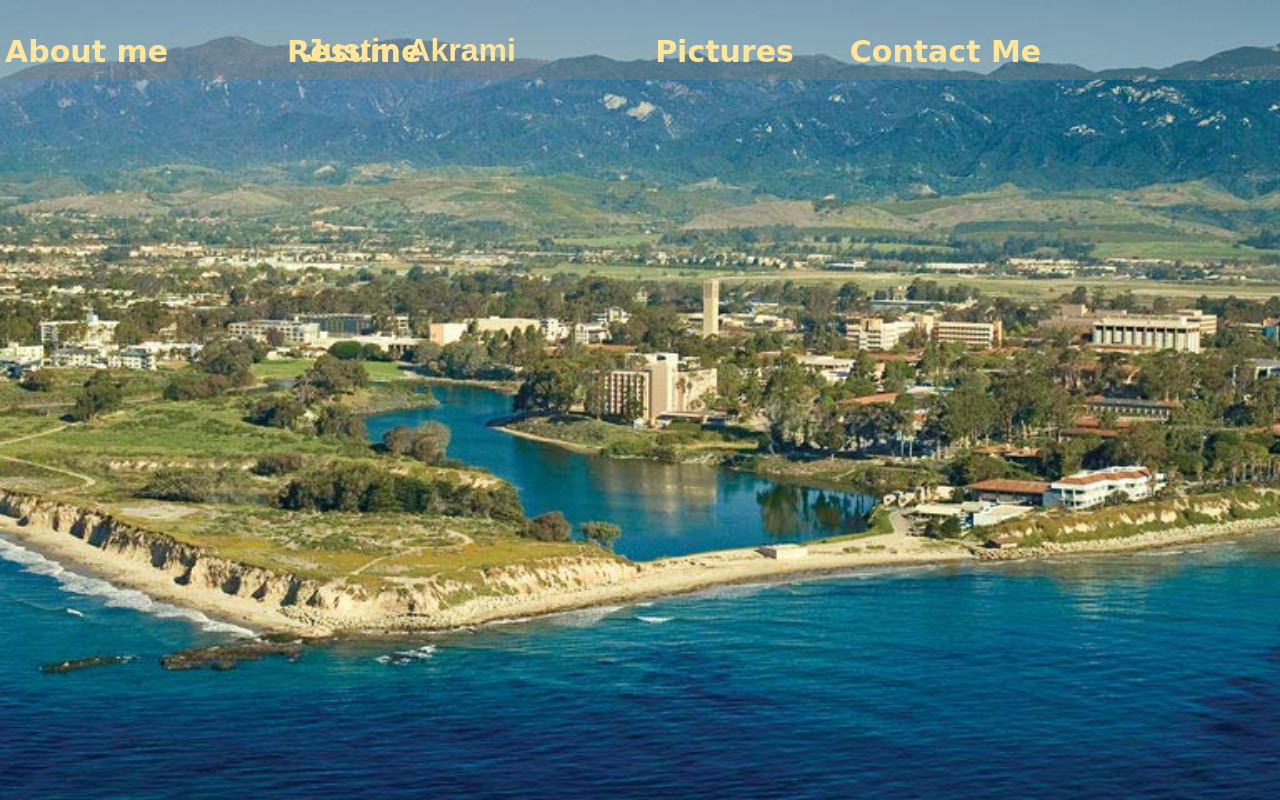
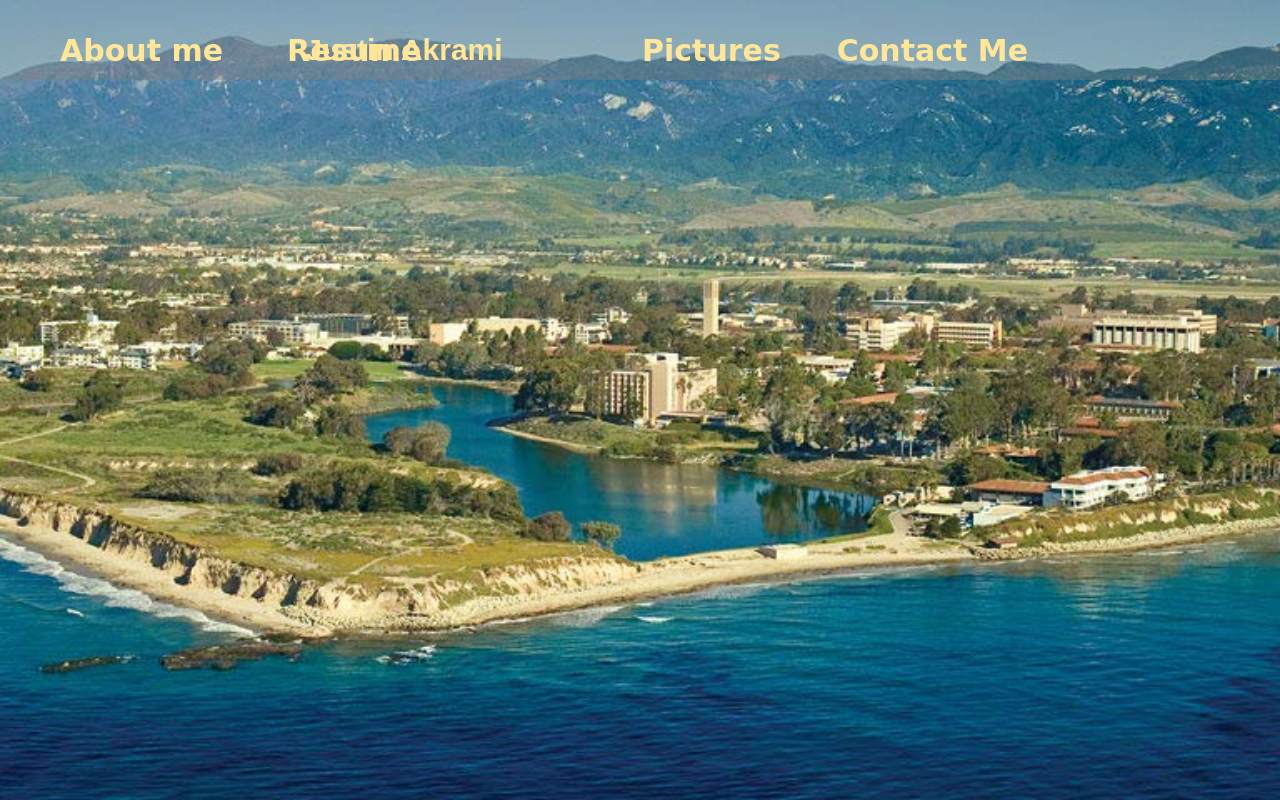
Before and after one commit to jakrami/jakrami.github.io, a plain HTML site: page index.html in a window 1280 px wide. Drawn offline with Linux system fonts and the light colour scheme.

Commit message:
Testing again

```diff
--- a/style.css
+++ b/style.css
@@ -85,11 +85,14 @@ div {
 #header {
 	position: relative;
 	float: center;
+	font-size: 30px
+
 }
 #Justin {
 	top: 33px;
 	left: 5px;
 	font-size: 30px;
+	left: 2.0em;
 
 }
 
```
